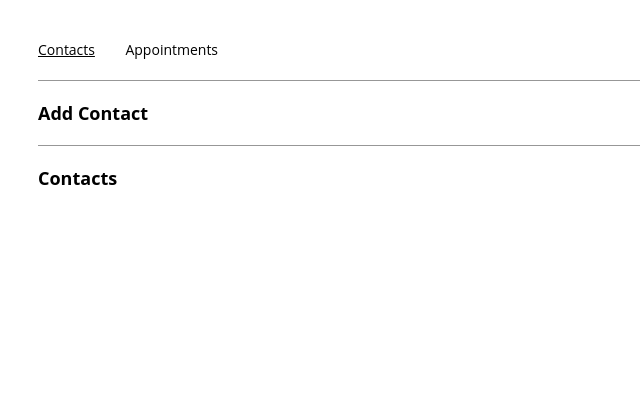
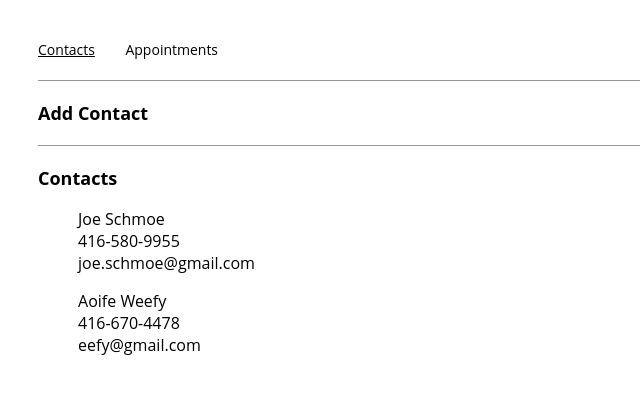
Before and after one commit to Jamesllllllllll/Appointment-Planner, a React (Create React App) app: page /contacts in a window 1280 px wide. Shown: the top 394 px of the page, without its empty margins (0-640 px from the left). Built offline with nearby package versions, Linux system fonts and the light colour scheme.

Commit message:
Contacts display on contacts page

```diff
--- a/src/App.js
+++ b/src/App.js
@@ -11,11 +11,13 @@ function App() {
       name: 'Joe Schmoe',
       phone: '416-580-9955',
       email: 'joe.schmoe@gmail.com',
+      id: 1,
     },
     {
       name: 'Aoife Weefy',
       phone: '416-670-4478',
       email: 'eefy@gmail.com',
+      id: 2,
     }
   ]);
 
@@ -33,9 +35,9 @@ function App() {
       contact: 'Joe Schmoe',
       date: 'May 1st, 2023',
       time: '11am',
-
     }
   ])
+
   /*
   Define state variables for
   contacts and appointments
--- a/src/components/tileList/TileList.js
+++ b/src/components/tileList/TileList.js
@@ -1,9 +1,10 @@
 import React from "react";
 
-export const TileList = () => {
+export const TileList = (props) => {
+  const { contactName, contactPhone, contactEmail } = props;
   return (
-    <div>
-
+    <div style={{marginBottom:'1rem'}}>
+      {contactName}<br />{contactPhone}<br />{contactEmail}
     </div>
   );
 };
--- a/src/containers/contactsPage/ContactsPage.js
+++ b/src/containers/contactsPage/ContactsPage.js
@@ -3,7 +3,9 @@ import React, { useState, useEffect } from "react";
 import { ContactForm } from "../../components/contactForm/ContactForm";
 import { TileList } from "../../components/tileList/TileList";
 
-export const ContactsPage = () => {
+
+export const ContactsPage = (props) => {
+  const { contacts, addContact } = props;
   /*
   Define state variables for
   contact info and duplicate check
@@ -30,6 +32,11 @@ export const ContactsPage = () => {
       <hr />
       <section>
         <h2>Contacts</h2>
+        <ul>
+          {contacts.map((contact) => (
+            <TileList key={contact.id} contactName={contact.name} contactPhone={contact.phone} contactEmail={contact.email} />
+          ))}
+        </ul>
       </section>
     </div>
   );
```
